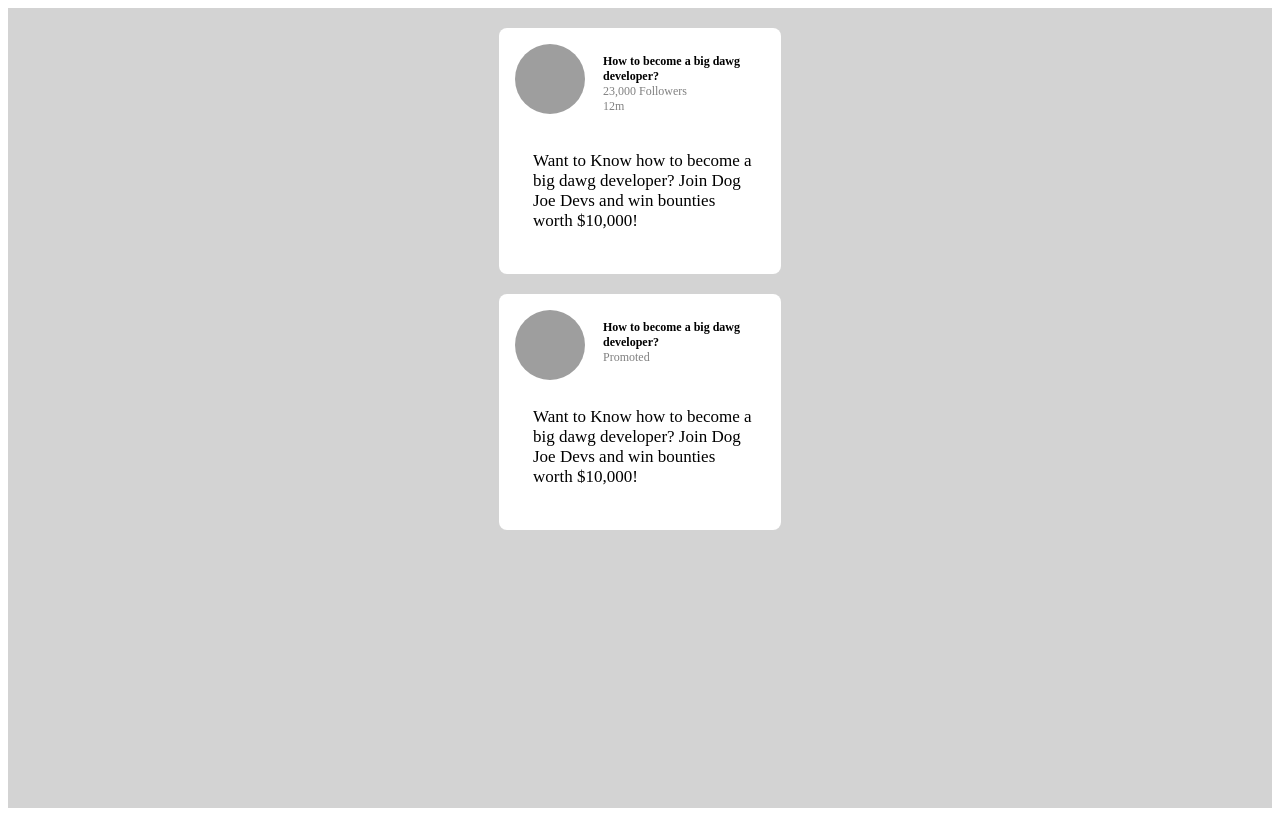
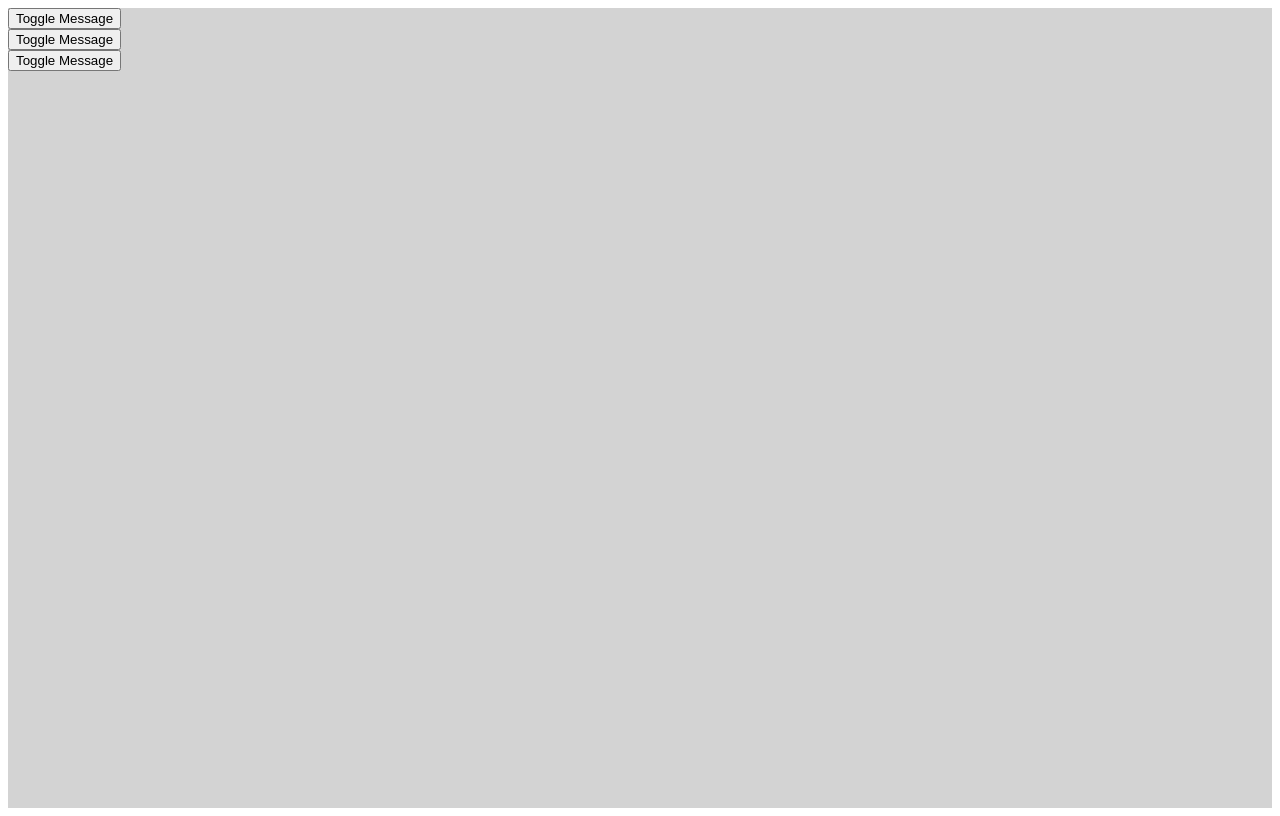
Before and after one commit to Shivam-Vermacs/React-Practice, a React (Vite) app: page / in a window 1280 px wide. Built offline with nearby package versions, Linux system fonts and the light colour scheme; grey boxes are pictures that could not be loaded.

Commit message:
Conditional Rendering Practice Again

```diff
--- a/src/App.jsx
+++ b/src/App.jsx
@@ -1,90 +1,105 @@
+import React, { useState } from "react";
+
 function App() {
   return (
     <div style={{ backgroundColor: "lightgray", height: "100vh" }}>
-      <div
-        style={{
-          display: "flex",
-          justifyContent: "center",
-          padding: "20px",
-          borderRadius: "8px",
-        }}
-      >
-        <div>
-          <div style={{ marginBottom: 20 }}>
-            {" "}
-            <PostComponent
-              title={"How to become a big dawg developer?"}
-              image={
-                "https://images.unsplash.com/photo-1518717758536-85ae29035b6d"
-              }
-              subtitle={"23,000 Followers"}
-              description={
-                "Want to Know how to become a big dawg developer? Join Dog Joe Devs and win bounties worth $10,000!"
-              }
-              timeago={"12m"}
-            />
-          </div>
-          <div>
-            {" "}
-            <PostComponent
-              title={"How to become a big dawg developer?"}
-              image={
-                "https://images.unsplash.com/photo-1518717758536-85ae29035b6d"
-              }
-              subtitle={"Promoted"}
-              description={
-                "Want to Know how to become a big dawg developer? Join Dog Joe Devs and win bounties worth $10,000!"
-              }
-            />
-          </div>
-        </div>
-      </div>
-    </div>
-  );
-}
-const style = {
-  width: 250,
-  backgroundColor: "white",
-  borderRadius: "8px",
-  borderColor: "gray",
-  borderWidth: 1,
-  padding: 16,
-};
-function PostComponent({ title, image, subtitle, description, timeago }) {
-  return (
-    <div style={style}>
-      <div style={{ display: "flex" }}>
-        <img
-          src={image}
-          alt="Profile Picture"
-          style={{
-            width: 70,
-            height: 70,
-            borderRadius: 50,
-          }}
-        />
-
-        <div
-          style={{ fontSize: 12, color: "gray", marginLeft: 8, padding: 10 }}
-        >
-          <b style={{ color: "black" }}>{title}</b>
-          <div>{subtitle}</div>
-          {timeago !== undefined && <div>{timeago}</div>}
-        </div>
-      </div>
-
-      <div
-        style={{
-          fontSize: 17,
-          fontWeight: "normal",
-          marginLeft: 8,
-          padding: 10,
-        }}
-      >
-        <p>{description}</p>
-      </div>
+      <ToggleMessage />
+      <ToggleMessage />
+      <ToggleMessage />
     </div>
   );
 }
 
+const ToggleMessage = () => {
+  const [isVisible, setIsVisible] = useState(false);
+
+  return (
+    <div>
+      <button onClick={() => setIsVisible(!isVisible)}>Toggle Message</button>
+      {isVisible && <p>This message is conditionally rendered!</p>}
+    </div>
+  );
+};
+
+// const style = {
+//   width: 250,
+//   backgroundColor: "white",
+//   borderRadius: "8px",
+//   borderColor: "gray",
+//   borderWidth: 1,
+//   padding: 16,
+// };
+
+// function PostComponent({ title, image, subtitle, description, timeago }) {
+//   return (
+//     <div style={style}>
+//       <div style={{ display: "flex" }}>
+//         <img
+//           src={image}
+//           alt="Profile Picture"
+//           style={{
+//             width: 70,
+//             height: 70,
+//             borderRadius: 50,
+//           }}
+//         />
+
+//         <div
+//           style={{ fontSize: 12, color: "gray", marginLeft: 8, padding: 10 }}
+//         >
+//           <b style={{ color: "black" }}>{title}</b>
+//           <div>{subtitle}</div>
+//           {timeago !== undefined && <div>{timeago}</div>}
+//         </div>
+//       </div>
+
+//       <div
+//         style={{
+//           fontSize: 17,
+//           fontWeight: "normal",
+//           marginLeft: 8,
+//           padding: 10,
+//         }}
+//       >
+//         <p>{description}</p>
+//       </div>
+//     </div>
+//   );
+// }
+
 export default App;
+
+//  <div
+//    style={{
+//      display: "flex",
+//      justifyContent: "center",
+//      padding: "20px",
+//      borderRadius: "8px",
+//    }}
+//  >
+//    <div>
+//      <div style={{ marginBottom: 20 }}>
+//        {" "}
+//        <PostComponent
+//          title={"How to become a big dawg developer?"}
+//          image={"https://images.unsplash.com/photo-1518717758536-85ae29035b6d"}
+//          subtitle={"23,000 Followers"}
+//          description={
+//            "Want to Know how to become a big dawg developer? Join Dog Joe Devs and win bounties worth $10,000!"
+//          }
+//          timeago={"12m"}
+//        />
+//      </div>
+//      <div>
+//        {" "}
+//        <PostComponent
+//          title={"How to become a big dawg developer?"}
+//          image={"https://images.unsplash.com/photo-1518717758536-85ae29035b6d"}
+//          subtitle={"Promoted"}
+//          description={
+//            "Want to Know how to become a big dawg developer? Join Dog Joe Devs and win bounties worth $10,000!"
+//          }
+//        />
+//      </div>
+//    </div>
+//  </div>;
```
